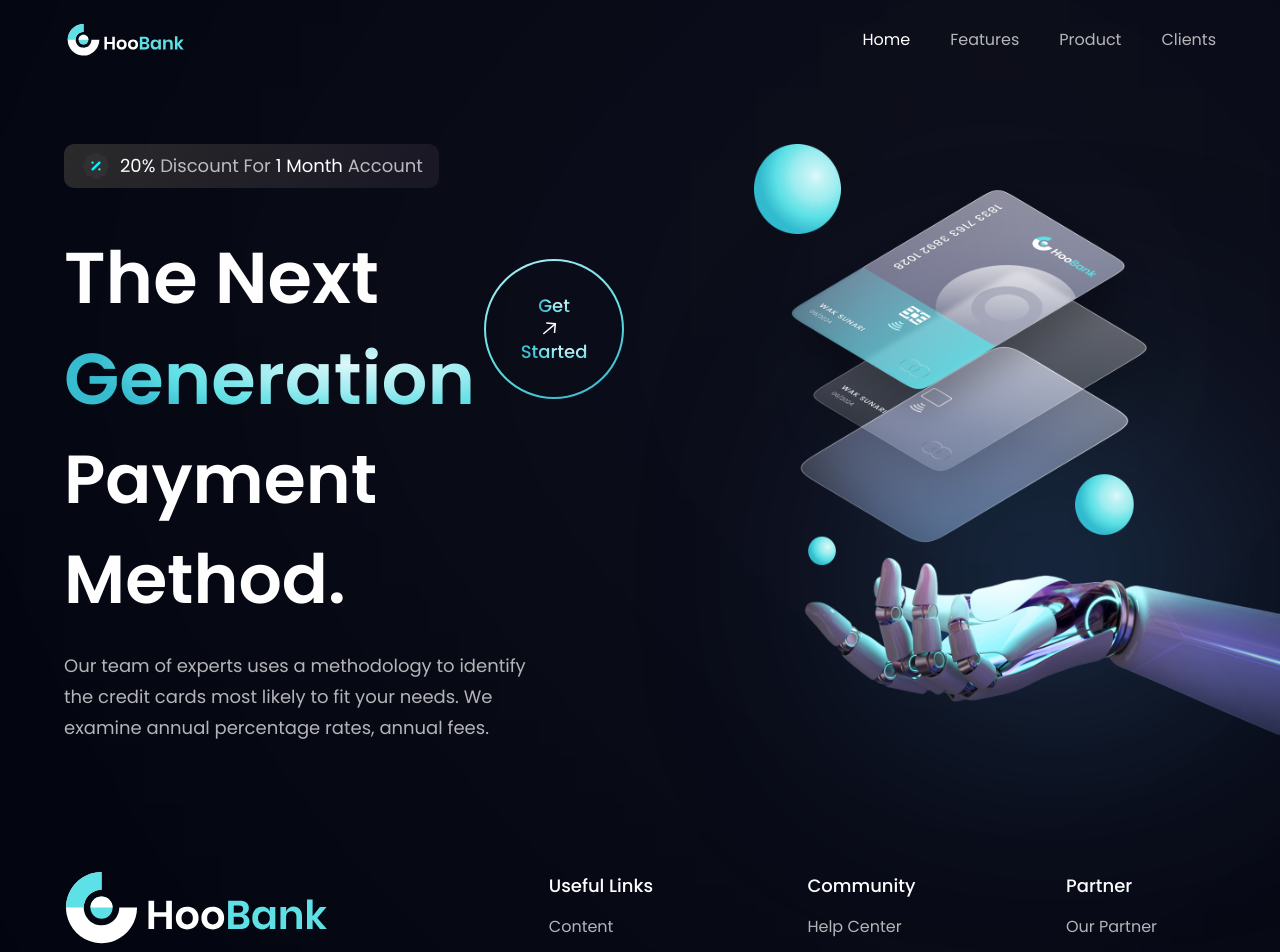
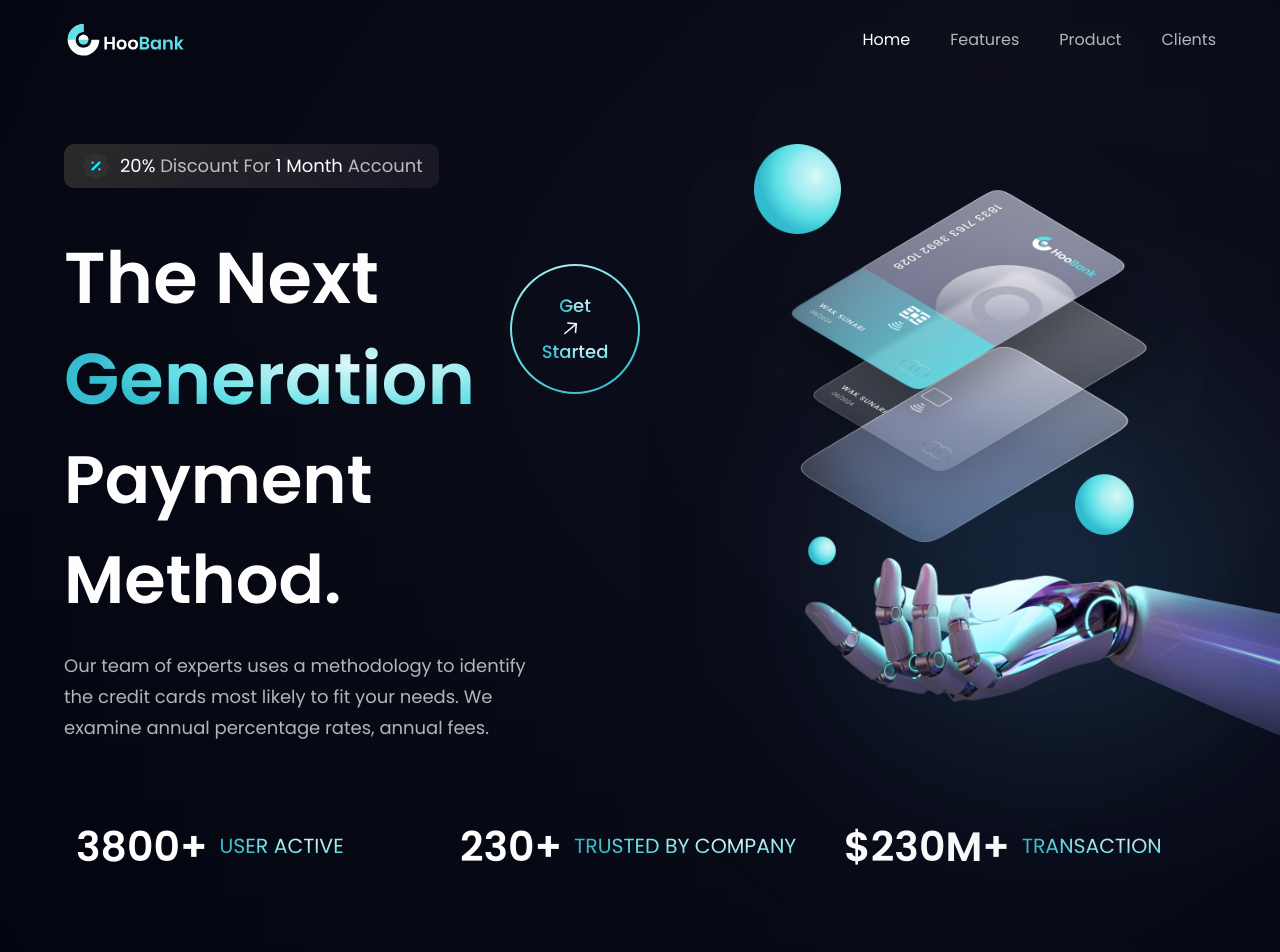
Before and after one commit to dickyd44/hoobank-landing-pages, a Next.js app: page / in a window 1280 px wide. Shown: the top 952 px of the page. Built offline with nearby package versions, Linux system fonts and the light colour scheme.

Commit message:
add page stats

```diff
--- a/src/app/layout.tsx
+++ b/src/app/layout.tsx
@@ -4,7 +4,7 @@
 
 const poppins = Poppins({
   subsets: ["latin"],
-  weight: ["400", "500", "600", "700", "800", "900"],
+  weight: ["100", "200", "300", "400", "500", "600", "700", "800", "900"],
 });
 
 export const metadata: Metadata = {
--- a/src/app/page.tsx
+++ b/src/app/page.tsx
@@ -1,6 +1,5 @@
 import styles from "./style";
-import { AppNavbar, AppFooter } from "@/components";
-import { Hero } from "@/components/organisms";
+import { AppNavbar, Hero, Stats, AppFooter } from "@/components";
 
 const Home = () => {
   return (
@@ -19,6 +18,7 @@
 
       <div className={`${styles.paddingX} ${styles.flexCenter}`}>
         <div className={`${styles.boxWidth}`}>
+          <Stats />
           <AppFooter />
         </div>
       </div>
--- a/src/components/atoms/Button/index.tsx
+++ b/src/components/atoms/Button/index.tsx
@@ -0,0 +1,12 @@
+import React from "react";
+
+export default function Button({ styles }: any) {
+  return (
+    <button
+      type="button"
+      className={`py-4 px-6 font-poppins font-medium text-[18px] text-primary bg-blue-gradient rounded-[10px] outline-none ${styles}`}
+    >
+      Get Started
+    </button>
+  );
+}
--- a/src/components/atoms/GettingStarted/index.tsx
+++ b/src/components/atoms/GettingStarted/index.tsx
@@ -5,7 +5,7 @@
 export default function GettingStarted() {
   return (
     <div
-      className={`${styles.flexCenter} w-[140px] h-[140px] rounded-full bg-blue-gradient p-[2px] cursor-pointer`}
+      className={`${styles.flexCenter} w-[130px] h-[130px] rounded-full bg-blue-gradient p-[2px] cursor-pointer`}
     >
       <div
         className={`${styles.flexCenter} flex-col bg-primary w-[100%] h-[100%] rounded-full`}
--- a/src/components/atoms/index.tsx
+++ b/src/components/atoms/index.tsx
@@ -1,3 +1,4 @@
 import { default as GetStarted } from "./GettingStarted";
+import { default as Button } from "./Button";
 
-export { GetStarted };
+export { GetStarted, Button };
--- a/src/components/index.ts
+++ b/src/components/index.ts
@@ -1,3 +1,3 @@
-import { AppNavbar, AppFooter } from "./organisms";
+import { AppNavbar, Hero, Stats, AppFooter } from "./organisms";
 
-export { AppNavbar, AppFooter };
+export { AppNavbar, Hero, Stats, AppFooter };
--- a/src/components/organisms/HeroSection/index.tsx
+++ b/src/components/organisms/HeroSection/index.tsx
@@ -25,12 +25,12 @@
             The Next <br className="sm:block hidden" />{" "}
             <span className="text-gradient">Generation</span>{" "}
           </h1>
-          <div className="ss:flex hidden md:mr-4 mr-0">
+          <div className="ss:flex hidden mr-0">
             <GetStarted />
           </div>
         </div>
 
-        <h1 className="font-poppins font-semibold ss:text-[68px] text-[52px] text-white ss:leading-[100.8px] leading-[75px] w-full">
+        <h1 className="font-semibold ss:text-[67px] text-[52px] text-white ss:leading-[100.8px] leading-[75px] w-full">
           Payment Method.
         </h1>
         <p className={`${styles.paragraph} max-w-[470px] mt-5`}>
--- /dev/null
+++ b/src/components/organisms/StatsSection/index.tsx
@@ -0,0 +1,24 @@
+import { stats } from "@/constants";
+import styles from "@/app/style";
+
+export default function StatsSection() {
+  return (
+    <section
+      className={`${styles.flexCenter} flex-row flex-wrap sm:mb-20 mb-6`}
+    >
+      {stats.map((stat) => (
+        <div
+          key={stat.id}
+          className={`flex-1 flex justify-start items-center flex-row m-3`}
+        >
+          <h4 className="font-semibold xs:text-[41px] text-[31px] xs:leading-[53px] leading-[43px] text-white">
+            {stat.value}
+          </h4>
+          <p className="font-normal xs:text-[20.45px] xs:leading-[26.58px] leading-[21.58px] text-gradient uppercase ml-3">
+            {stat.title}
+          </p>
+        </div>
+      ))}
+    </section>
+  );
+}
--- a/src/components/organisms/index.tsx
+++ b/src/components/organisms/index.tsx
@@ -1,5 +1,6 @@
 import { default as AppNavbar } from "./layouts/Navbar";
+import { default as Hero } from "./HeroSection";
+import { default as Stats } from "./StatsSection";
 import { default as AppFooter } from "./layouts/Footer";
-import { default as Hero } from "./HeroSection";
 
-export { AppNavbar, Hero, AppFooter };
+export { AppNavbar, Hero, Stats, AppFooter };
```
Also changed, not shown: src/components/organisms/BusinessSection/index.tsx (added).
